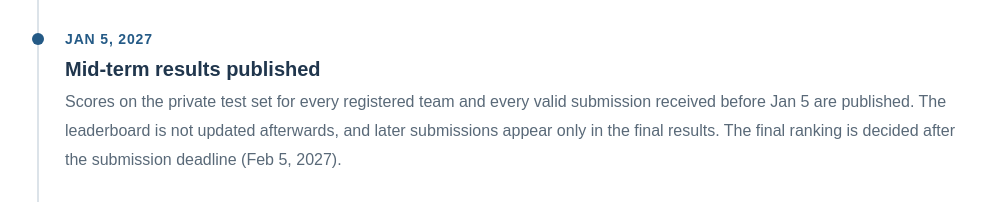
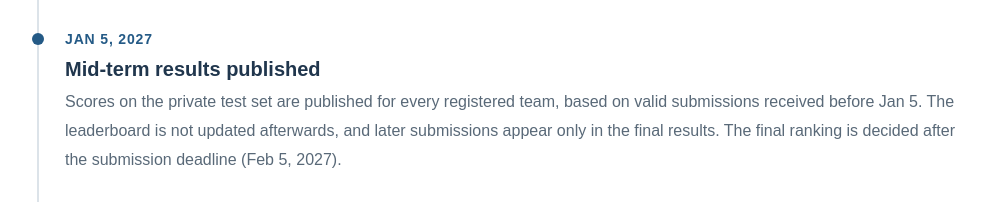
Before and after one commit to dashingsss/wsdm2027-cup.github.io, a plain HTML site: page agenticsearch/index.html in a window 1280 px wide. Shown: the part 6739-6941 px from the top of the page, without its empty margins (133-1141 px from the left). Drawn offline with Linux system fonts and the light colour scheme.

Commit message:
fix mid-term results description

```diff
--- a/agenticsearch/index.html
+++ b/agenticsearch/index.html
@@ -183,7 +183,7 @@ object numbers or assume the same locations.</pre>
         <li>
           <span class="timeline-date">Jan 5, 2027</span>
           <h3>Mid-term results published</h3>
-          <p>Scores on the private test set for every registered team and every valid submission received before Jan 5 are published. The leaderboard is not updated afterwards, and later submissions appear only in the final results. The final ranking is decided after the submission deadline (Feb 5, 2027).</p>
+          <p>Scores on the private test set are published for every registered team, based on valid submissions received before Jan 5. The leaderboard is not updated afterwards, and later submissions appear only in the final results. The final ranking is decided after the submission deadline (Feb 5, 2027).</p>
         </li>
         <li>
           <span class="timeline-date">Feb 5, 2027</span>
```
